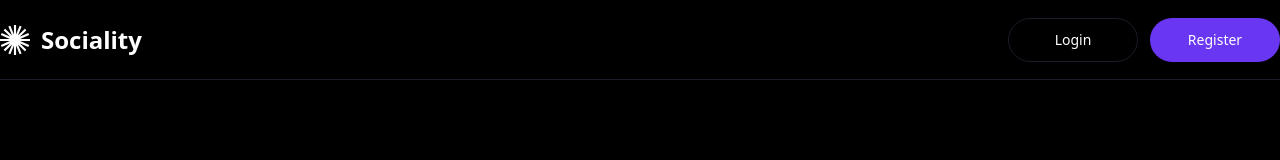
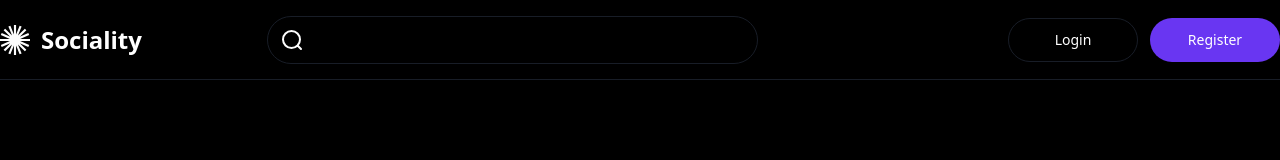
Before and after one commit to wigunagd/portfolio-3-social-media, a Next.js app: page / in a window 1280 px wide. Shown: the top 160 px of the page. Built offline with nearby package versions, Linux system fonts and the light colour scheme.

Commit message:
2026-03-05

```diff
--- a/public/images/asset.ts
+++ b/public/images/asset.ts
@@ -5,4 +5,5 @@ export { default as iconEyeOff } from './icon-eye-off.svg'
 export { default as icMenu } from './ic-menu.svg'
 export { default as icClose } from './ic-close.svg'
 export { default as icSearch } from './ic-search.svg'
+export { default as icClearSearch } from './ic-clear-search.svg'
 export { default as imgProfileTemp } from './img-profile-temp.svg'
--- a/src/app/login/page.tsx
+++ b/src/app/login/page.tsx
@@ -100,7 +100,7 @@ export default function Login() {
 
                 <div className="flex flex-col w-full px-5 py-10 max-w-111.5 items-center gap-6 bg-neutral-950/50 border border-neutral-900 rounded-2xl">
 
-                    <Logo />
+                    <Logo className="flex" />
 
                     <span className="text-display-xs font-bold">Welcome Back!</span>
 
--- a/src/app/register/page.tsx
+++ b/src/app/register/page.tsx
@@ -151,7 +151,7 @@ export default function Register() {
 
                 <div className="flex flex-col w-full px-5 py-10 max-w-130.75 items-center gap-6 bg-neutral-950/50 border border-neutral-900 rounded-2xl">
 
-                    <Logo />
+                    <Logo className="flex" />
 
                     <span className="text-display-xs font-bold">Register</span>
 
--- a/src/components/Logo.tsx
+++ b/src/components/Logo.tsx
@@ -1,9 +1,9 @@
 import Image from "next/image";
 import { logoCompany } from "../../public/images/asset";
 
-const Logo = () => {
+const Logo = ({className} : {className: string}) => {
     return (
-        <div id="logo-group" className="flex gap-2.75 items-center">
+        <div id="logo-group" className={`gap-2.75 items-center ${className}`}>
             <Image src={logoCompany} alt="logo company" className="w-7.5 h-7.5" /> <span className="text-display-xs font-bold">Sociality</span>
         </div>
     )
--- a/src/components/NavigationBar.tsx
+++ b/src/components/NavigationBar.tsx
@@ -1,25 +1,87 @@
 import Image from "next/image";
 import Logo from "./Logo";
 import { Button } from "./ui/button";
-import { icClose, icMenu, icSearch, imgProfileTemp } from "../../public/images/asset";
+import { icClearSearch, icClose, icMenu, icSearch, imgProfileTemp } from "../../public/images/asset";
 import { useState } from "react";
+import { Input } from "./ui/input";
 
 const NavigationBar = ({ isLoggedIn, loginName, avatarUrl }: { isLoggedIn: boolean, loginName?: string, avatarUrl?: string }) => {
     const [isOpenMenu, setIsOpenMenu] = useState(false);
+    const [isOpenSearch, setIsOpenSearch] = useState(false);
+    const [search, setSearch] = useState("");
+    const [showClearSearch, setShowClearSearch] = useState(false);
 
     const handleOpenMenu = () => {
         setIsOpenMenu(!isOpenMenu);
     }
 
+    const handleOpenSearch = () => {
+        setIsOpenSearch(!isOpenSearch);
+    }
+
+    const handleSetsearch = (text: string) => {
+        setSearch(text);
+        setShowClearSearch(text.length > 0);
+    }
+
     return (
         <header className="fixed flex w-full h-20 justify-center items-center border-b border-neutral-900 bg-black">
             <nav className="flex w-full h-full max-w-330 items-center justify-between px-4 md:px-0">
-                <Logo />
+
+                <Logo className={`md:flex
+                ${!isOpenSearch
+                        ? 'flex'
+                        : 'hidden'
+                    }
+                    `} />
+
+                <div id="search-bar" className={`
+                ${isOpenSearch
+                        ? 'flex'
+                        : 'hidden'
+                    }
+                    md:flex flex-1 w-full items-center px-3 h-12 md:max-w-122.75 border border-neutral-900 rounded-full`}>
+                    <Image src={icSearch} width={24} height={24}
+                        alt="icon close search" className="w-6 h-6" />
+
+                    <Input
+                        onChange={(e) => handleSetsearch(e.target.value)}
+                        value={search}
+                        id="search-input"
+                        className="w-full h-12 bg-transparent border-0 focus-visible:bg-transparent" />
+
+                    <Button
+                        onClick={() => handleSetsearch('')}
+                        id="btn-clear-search"
+                        variant={'ghost'}
+                        className={`p-0 ${!showClearSearch && ('hidden')}`}>
+                        <Image src={icClearSearch} width={24} height={24}
+                            alt="icon close search" className="w-6 h-6" />
+                    </Button>
+                </div>
+
+                {
+                    isOpenSearch && (
+                        <Button
+                            onClick={handleOpenSearch}
+                            variant={'ghost'}
+                            className="flex md:hidden">
+                            <Image src={icClose} width={24} height={24}
+                                alt="icon close search" className="w-6 h-6" />
+                        </Button>
+                    )
+                }
 
                 <div className="flex gap-1">
-                    <div className="flex md:hidden gap-1">
+
+                    <div className={`${isOpenSearch ? 'hidden' : 'flex'} md:hidden gap-1`}>
                         <Button
-                            variant={'ghost'}>
+                            onClick={handleOpenSearch}
+                            variant={'ghost'}
+                            className={`${!isOpenSearch
+                                ? 'flex'
+                                : 'hidden'
+                                }`}>
                             <Image src={icSearch} alt="icon search" className="w-6 h-6" />
                         </Button>
 
@@ -35,7 +97,7 @@ const NavigationBar = ({ isLoggedIn, loginName, avatarUrl }: { isLoggedIn: boole
                     </div>
 
                     {isLoggedIn && (
-                        <div className="flex items-center w-fit gap-3.25">
+                        <div className={`${isOpenSearch ? 'hidden' : 'flex'} md:flex items-center w-fit gap-3.25`}>
                             <Image
                                 src={avatarUrl ?? imgProfileTemp}
                                 width={48}
```
Also changed, not shown: public/images/ic-clear-search.svg (added).
